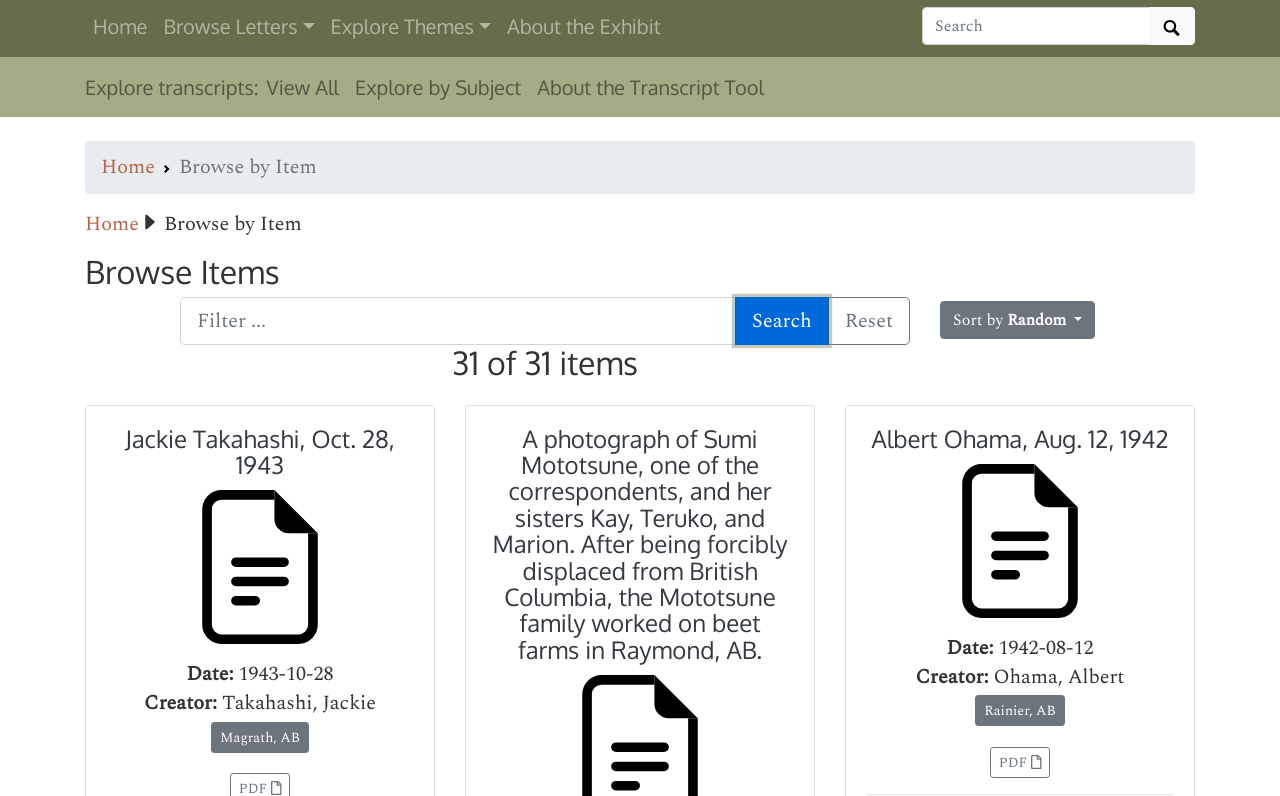
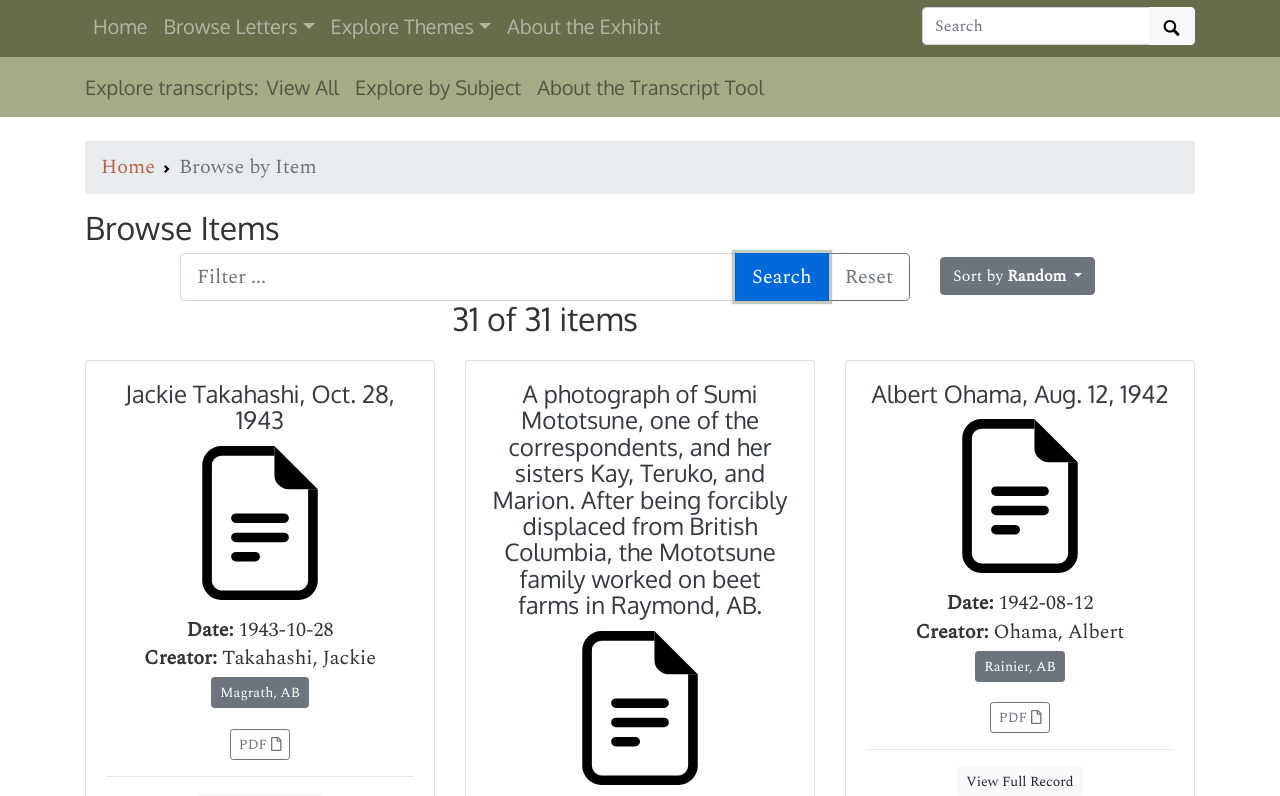
Before and after one commit to ubc-library-rbsc/gillis-2021, a Jekyll site: the page built from pages/browse.md, in a window 1280 px wide and 900 px high, cut to the strip 104-900 px from the top of the window. Built offline with Jekyll 4.4.1, drawn with Linux system fonts in a browser that asks for light colours.

Commit message:
Update browse.md

```diff
--- a/pages/browse.md
+++ b/pages/browse.md
@@ -12,7 +12,4 @@ permalink: /browse.html
   </ol>
 </nav>
 
-<p><a href="#">Home</a><i class="bi bi-caret-right-fill" style="font-size:.5 rem"></i> Browse by Item</p>
-
-
 ## Browse Items
```
